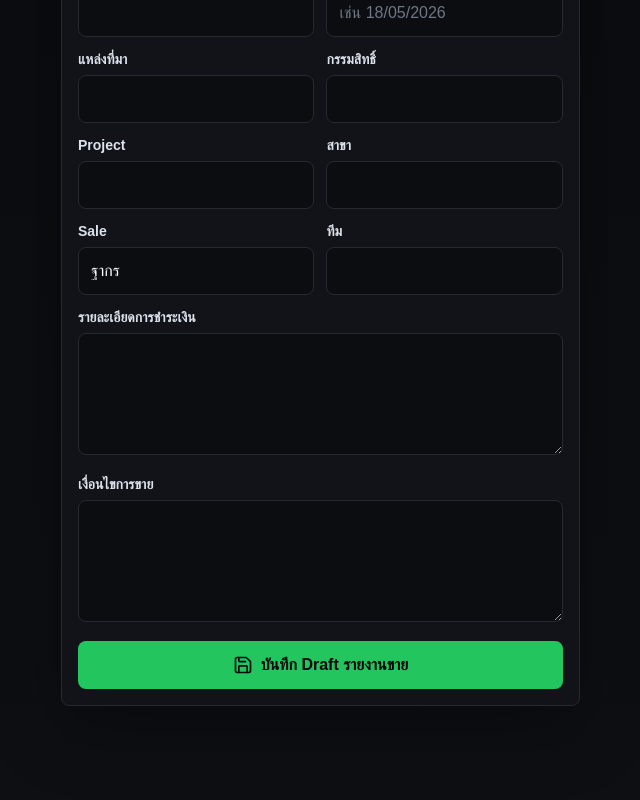
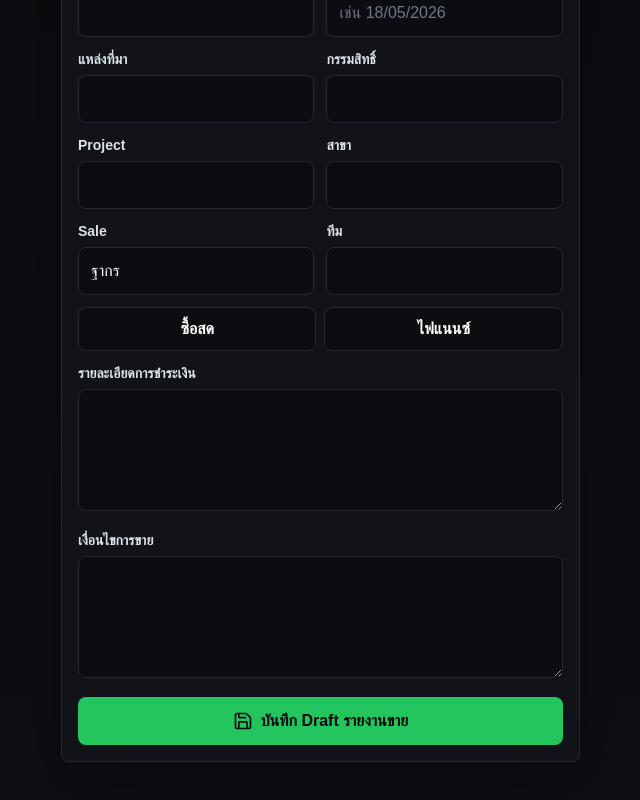
Before and after one commit to thakornakin-alt/bigcar-crm, a Next.js app: page /sales-reports in a window 1280 px wide. Shown: the part 1131-1931 px from the top of the page, without its empty margins (91-731 px from the left). Built offline with nearby package versions, Linux system fonts and the light colour scheme.

Commit message:
Add structured sales payment details

```diff
--- a/app/api/sales-reports/route.ts
+++ b/app/api/sales-reports/route.ts
@@ -1,6 +1,6 @@
 import { NextResponse } from "next/server";
 import { saveSalesReport } from "@/lib/apps-script";
-import { renderSalesReport } from "@/lib/sales-report";
+import { buildSalesPaymentDetail, renderSalesReport } from "@/lib/sales-report";
 import type { SalesReportInput } from "@/lib/types";
 
 export const dynamic = "force-dynamic";
@@ -25,6 +25,12 @@ function clean(body: Partial<SalesReportInput>): SalesReportInput {
     source: String(body.source || "").trim(),
     ownership: String(body.ownership || "").trim(),
     project: String(body.project || "").trim(),
+    carPrice: String(body.carPrice || "").trim(),
+    bookingDeduction: String(body.bookingDeduction || "").trim(),
+    transferFee: String(body.transferFee || "").trim(),
+    netPayment: String(body.netPayment || "").trim(),
+    downPayment: String(body.downPayment || "").trim(),
+    insuranceFee: String(body.insuranceFee || "").trim(),
     paymentDetail: String(body.paymentDetail || "").trim(),
     saleConditions: String(body.saleConditions || "").trim(),
     saleName: String(body.saleName || "").trim(),
@@ -35,7 +41,11 @@ function clean(body: Partial<SalesReportInput>): SalesReportInput {
     status: "draft"
   };
 
-  return { ...report, reportText: renderSalesReport(report) };
+  return {
+    ...report,
+    paymentDetail: buildSalesPaymentDetail(report),
+    reportText: renderSalesReport(report)
+  };
 }
 
 export async function POST(request: Request) {
--- a/app/sales-reports/page.tsx
+++ b/app/sales-reports/page.tsx
@@ -3,7 +3,7 @@
 import { FormEvent, ReactNode, useMemo, useState } from "react";
 import Link from "next/link";
 import { ArrowLeft, CheckCircle2, Clipboard, FileText, Loader2, Save, Search } from "lucide-react";
-import { renderSalesReport } from "@/lib/sales-report";
+import { buildSalesPaymentDetail, renderSalesReport } from "@/lib/sales-report";
 import type { BookingReport, SalesReportInput } from "@/lib/types";
 
 const blankForm: SalesReportInput = {
@@ -25,6 +25,12 @@ const blankForm: SalesReportInput = {
   source: "",
   ownership: "",
   project: "",
+  carPrice: "",
+  bookingDeduction: "",
+  transferFee: "",
+  netPayment: "",
+  downPayment: "",
+  insuranceFee: "",
   paymentDetail: "",
   saleConditions: "",
   saleName: "ฐากร",
@@ -68,6 +74,8 @@ function fromBooking(report: BookingReport): SalesReportInput {
     color: report.color,
     salePrice: report.salePrice,
     finalPrice: report.finalPrice,
+    carPrice: report.finalPrice,
+    bookingDeduction: report.bookingPrice,
     paymentType: report.paymentType,
     source: report.source,
     ownership: report.ownership,
@@ -88,6 +96,11 @@ export default function SalesReportsPage() {
   const [error, setError] = useState("");
 
   const reportText = useMemo(() => renderSalesReport({ ...form, reportText: "" }), [form]);
+  const paymentMode = form.paymentType.includes("สด")
+    ? "cash"
+    : form.paymentType.includes("ไฟแนนซ์") || form.paymentType.toLowerCase().includes("finance")
+      ? "finance"
+      : "other";
 
   function update(field: keyof SalesReportInput, value: string) {
     setForm((current) => ({ ...current, [field]: value }));
@@ -117,11 +130,11 @@ export default function SalesReportsPage() {
     try {
       await api("/api/sales-reports", {
         method: "POST",
-        body: JSON.stringify({ ...form, reportText })
+        body: JSON.stringify({ ...form, paymentDetail: buildSalesPaymentDetail(form), reportText })
       });
       setMessage("บันทึก Draft รายงานขายลง Google Sheets แล้ว");
     } catch (err) {
-      window.localStorage.setItem("bigcar-sales-draft-fallback", JSON.stringify({ ...form, reportText }));
+      window.localStorage.setItem("bigcar-sales-draft-fallback", JSON.stringify({ ...form, paymentDetail: buildSalesPaymentDetail(form), reportText }));
       setError(err instanceof Error ? `${err.message} - บันทึกสำรองในเครื่องแล้ว` : "บันทึกไม่สำเร็จ");
     } finally {
       setSaving(false);
@@ -216,7 +229,47 @@ export default function SalesReportsPage() {
                 <Field label="Sale" value={form.saleName} onChange={(value) => update("saleName", value)} required />
                 <Field label="ทีม" value={form.teamName} onChange={(value) => update("teamName", value)} />
               </div>
-              <TextArea label="รายละเอียดการชำระเงิน" value={form.paymentDetail} onChange={(value) => update("paymentDetail", value)} rows={4} />
+              <div className="grid grid-cols-2 gap-2">
+                <button
+                  type="button"
+                  onClick={() => update("paymentType", "ซื้อสด")}
+                  className={`min-h-11 rounded-lg border px-3 font-semibold ${paymentMode === "cash" ? "border-brand bg-brand text-ink" : "border-line bg-[#0b0d11] text-white"}`}
+                >
+                  ซื้อสด
+                </button>
+                <button
+                  type="button"
+                  onClick={() => update("paymentType", "ไฟแนนซ์")}
+                  className={`min-h-11 rounded-lg border px-3 font-semibold ${paymentMode === "finance" ? "border-brand bg-brand text-ink" : "border-line bg-[#0b0d11] text-white"}`}
+                >
+                  ไฟแนนซ์
+                </button>
+              </div>
+              {paymentMode === "cash" && (
+                <div className="rounded-lg border border-line bg-[#0b0d11] p-3">
+                  <p className="mb-3 text-sm font-bold text-white">รายละเอียดการชำระเงิน: ซื้อสด</p>
+                  <div className="grid gap-3 sm:grid-cols-2">
+                    <Field label="ราคารถ" value={form.carPrice} onChange={(value) => update("carPrice", numericOnly(value))} />
+                    <Field label="หักเงินจอง" value={form.bookingDeduction} onChange={(value) => update("bookingDeduction", numericOnly(value))} />
+                    <Field label="ค่าโอน" value={form.transferFee} onChange={(value) => update("transferFee", numericOnly(value))} />
+                    <Field label="จ่ายสุทธิ" value={form.netPayment} onChange={(value) => update("netPayment", numericOnly(value))} />
+                  </div>
+                </div>
+              )}
+              {paymentMode === "finance" && (
+                <div className="rounded-lg border border-line bg-[#0b0d11] p-3">
+                  <p className="mb-3 text-sm font-bold text-white">รายละเอียดการชำระเงิน: ไฟแนนซ์</p>
+                  <div className="grid gap-3 sm:grid-cols-2">
+                    <Field label="เงินดาวน์" value={form.downPayment} onChange={(value) => update("downPayment", numericOnly(value))} />
+                    <Field label="ค่าเบี้ยประกันรถ" value={form.insuranceFee} onChange={(value) => update("insuranceFee", numericOnly(value))} />
+                    <Field label="หักเงินจอง" value={form.bookingDeduction} onChange={(value) => update("bookingDeduction", numericOnly(value))} />
+                    <Field label="จ่ายสุทธิ" value={form.netPayment} onChange={(value) => update("netPayment", numericOnly(value))} />
+                  </div>
+                </div>
+              )}
+              {paymentMode === "other" && (
+                <TextArea label="รายละเอียดการชำระเงิน" value={form.paymentDetail} onChange={(value) => update("paymentDetail", value)} rows={4} />
+              )}
               <TextArea label="เงื่อนไขการขาย" value={form.saleConditions} onChange={(value) => update("saleConditions", value)} rows={4} />
               <button type="submit" disabled={saving} className="flex min-h-12 w-full items-center justify-center gap-2 rounded-lg bg-brand px-4 font-bold text-ink">
                 {saving ? <Loader2 size={20} className="animate-spin" /> : <Save size={20} />}
--- a/lib/sales-report.ts
+++ b/lib/sales-report.ts
@@ -6,7 +6,37 @@ function money(value: string) {
   return new Intl.NumberFormat("th-TH", { maximumFractionDigits: 0 }).format(numeric);
 }
 
+function line(label: string, value: string) {
+  return value ? `-${label} ${money(value)}` : `-${label}`;
+}
+
+export function buildSalesPaymentDetail(input: SalesReportInput) {
+  const paymentType = String(input.paymentType || "").toLowerCase();
+
+  if (paymentType.includes("สด")) {
+    return [
+      line("ราคารถ", input.carPrice),
+      line("หักเงินจอง", input.bookingDeduction),
+      line("ค่าโอน", input.transferFee),
+      line("จ่ายสุทธิ", input.netPayment)
+    ].join("\n");
+  }
+
+  if (paymentType.includes("ไฟแนนซ์") || paymentType.includes("finance")) {
+    return [
+      line("เงินดาวน์", input.downPayment),
+      line("ค่าเบี้ยประกันรถ", input.insuranceFee),
+      line("หักเงินจอง", input.bookingDeduction),
+      line("จ่ายสุทธิ", input.netPayment)
+    ].join("\n");
+  }
+
+  return input.paymentDetail;
+}
+
 export function renderSalesReport(input: SalesReportInput) {
+  const paymentDetail = buildSalesPaymentDetail(input);
+
   return [
     "รายงานขาย",
     "",
@@ -31,7 +61,7 @@ export function renderSalesReport(input: SalesReportInput) {
     "",
     "* รายละเอียดการชำระเงิน",
     "",
-    input.paymentDetail,
+    paymentDetail,
     "",
     "**เงื่อนไขการขาย",
     "",
--- a/lib/types.ts
+++ b/lib/types.ts
@@ -98,6 +98,12 @@ export type SalesReportInput = {
   source: string;
   ownership: string;
   project: string;
+  carPrice: string;
+  bookingDeduction: string;
+  transferFee: string;
+  netPayment: string;
+  downPayment: string;
+  insuranceFee: string;
   paymentDetail: string;
   saleConditions: string;
   saleName: string;
```
